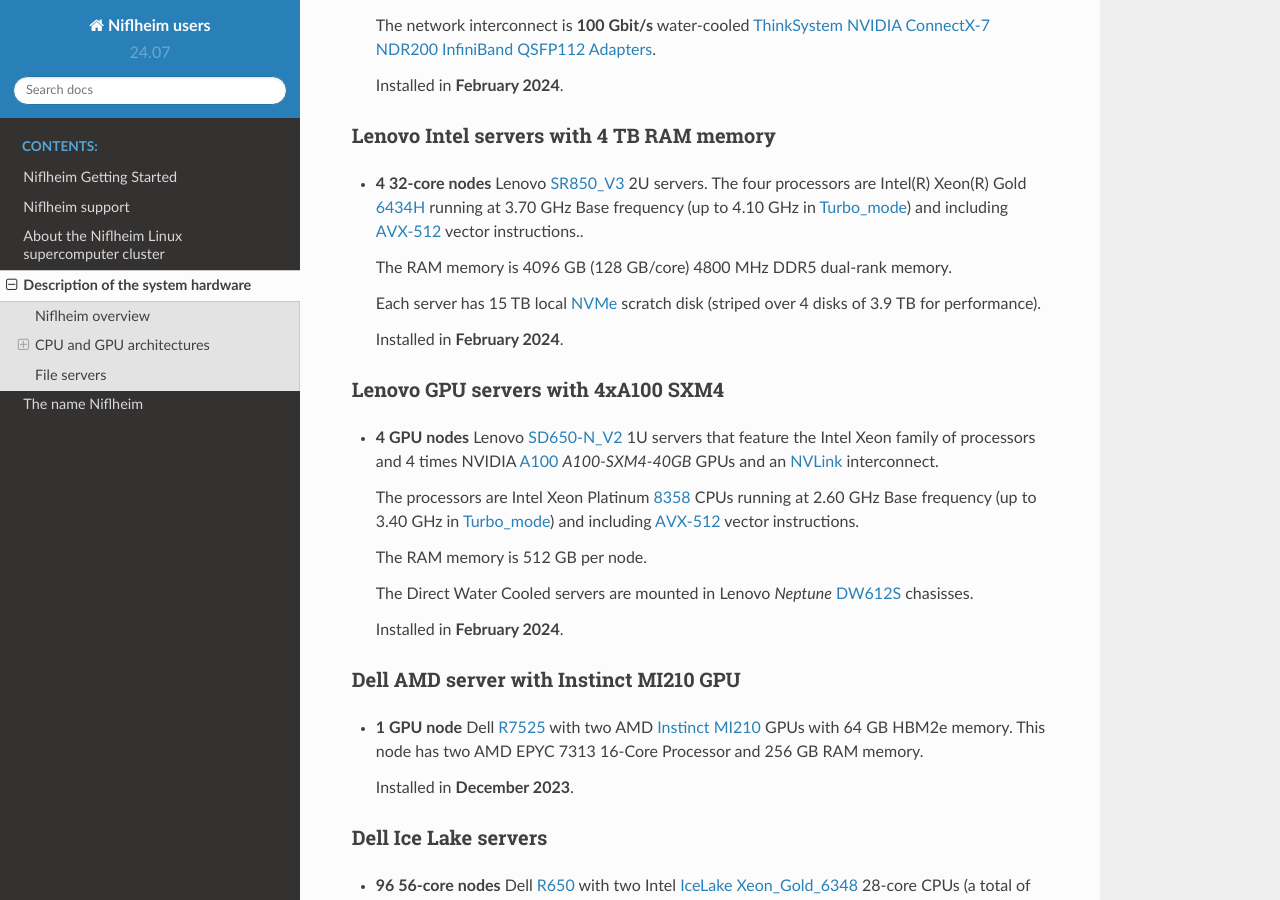
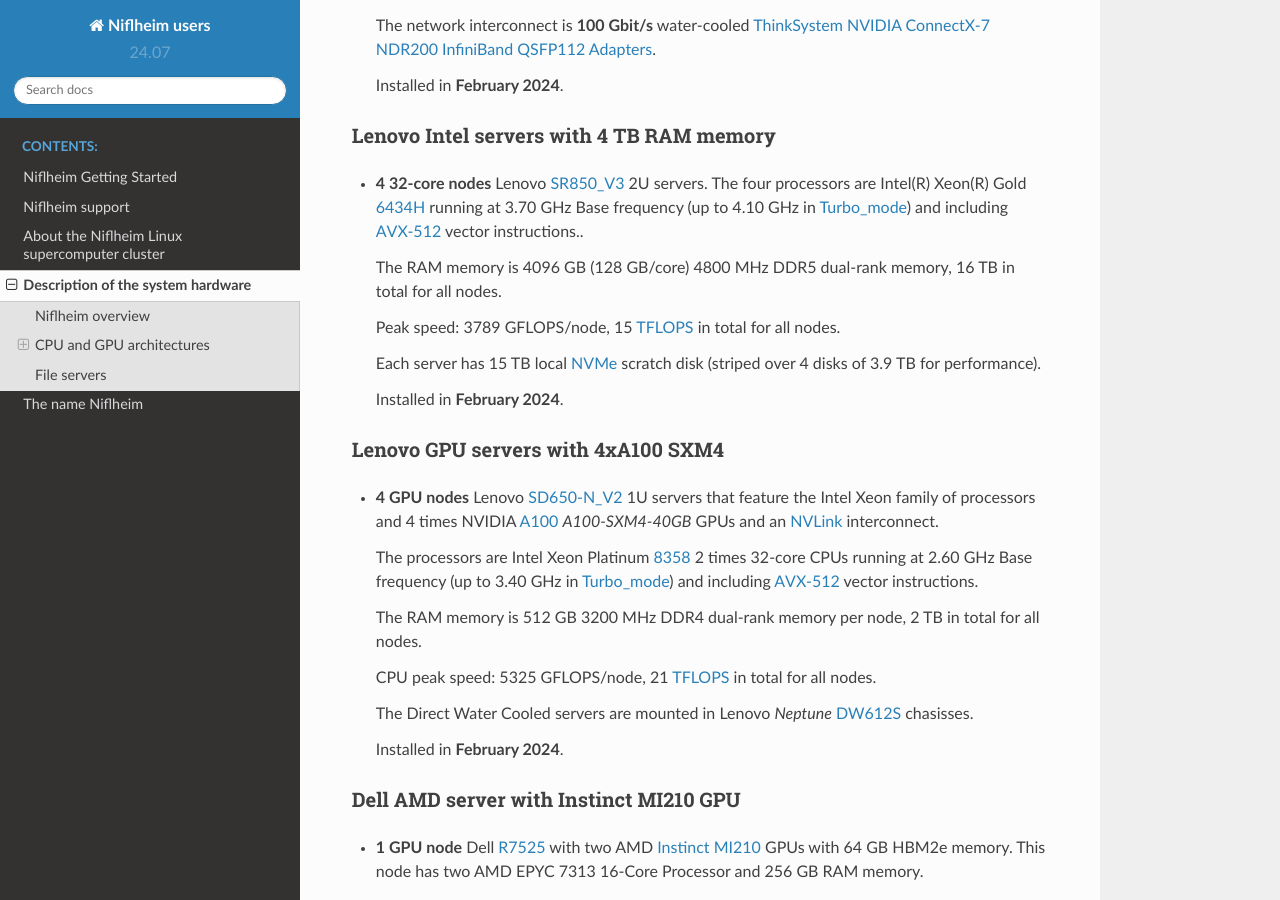
Before and after one commit to OleHolmNielsen/Niflheim_users, a Sphinx documentation site: the page built from docs/Hardware.rst, in a window 1280 px wide and 900 px high, scrolled down 1160 px. Built offline with Sphinx 7.4.7 and the Read the Docs theme 2.0.0, drawn with Linux system fonts in a browser that asks for light colours; some of the changed text lies outside the part shown.

Commit message:
Added hardware details

```diff
--- a/docs/Hardware.rst
+++ b/docs/Hardware.rst
@@ -51,7 +51,9 @@
 * **4 32-core nodes** Lenovo SR850_V3_ 2U servers.
   The four processors are Intel(R) Xeon(R) Gold 6434H_ running at 3.70 GHz Base frequency (up to 4.10 GHz in Turbo_mode_) and including AVX-512_ vector instructions..
 
-  The RAM memory is 4096 GB (128 GB/core) 4800 MHz DDR5 dual-rank memory.
+  The RAM memory is 4096 GB (128 GB/core) 4800 MHz DDR5 dual-rank memory, 16 TB in total for all nodes.
+
+  Peak speed: 3789 GFLOPS/node, 15 TFLOPS_ in total for all nodes.
 
   Each server has 15 TB local NVMe_ scratch disk (striped over 4 disks of 3.9 TB for performance).
 
@@ -66,9 +68,11 @@
 
 * **4 GPU nodes** Lenovo SD650-N_V2_ 1U servers that feature the Intel Xeon family of processors and 4 times NVIDIA A100_ *A100-SXM4-40GB* GPUs and an NVLink_ interconnect.
 
-  The processors are Intel Xeon Platinum 8358_ CPUs running at 2.60 GHz Base frequency (up to 3.40 GHz in Turbo_mode_) and including AVX-512_ vector instructions.
+  The processors are Intel Xeon Platinum 8358_ 2 times 32-core CPUs running at 2.60 GHz Base frequency (up to 3.40 GHz in Turbo_mode_) and including AVX-512_ vector instructions.
 
-  The RAM memory is 512 GB per node.
+  The RAM memory is 512 GB 3200 MHz DDR4 dual-rank memory per node, 2 TB in total for all nodes.
+
+  CPU peak speed: 5325 GFLOPS/node, 21 TFLOPS_ in total for all nodes.
 
   The Direct Water Cooled servers are mounted in Lenovo *Neptune* DW612S_ chasisses.
 
```
Also changed, not shown: other parts of docs/Hardware.rst (+2 -2 lines).
